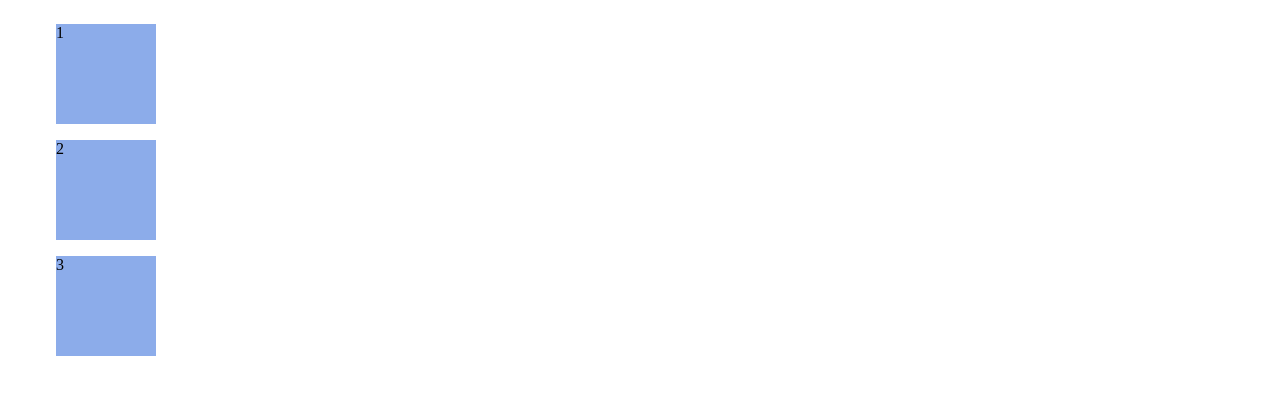
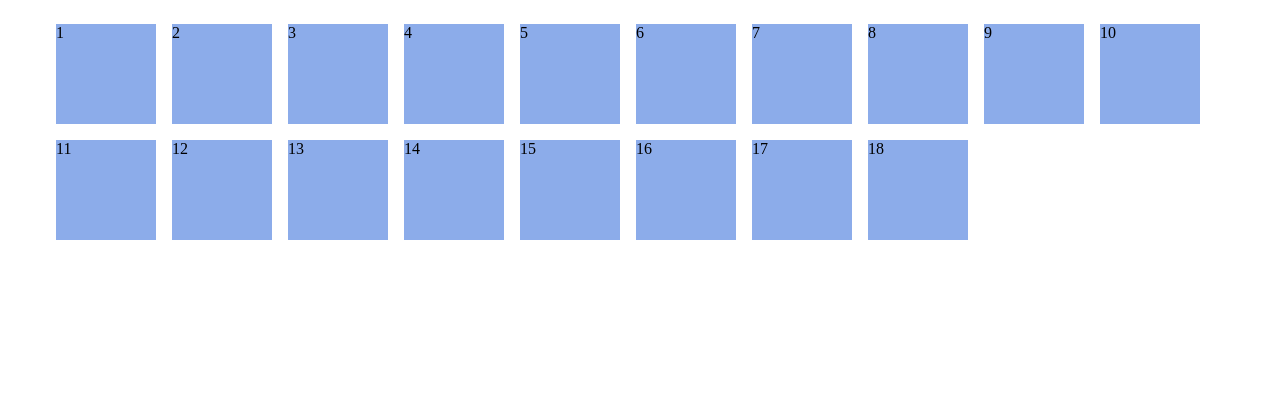
Before and after one commit to bhirmbani/coba-flexbox, a plain HTML site: page index.html in a window 1280 px wide. Drawn offline with Linux system fonts and the light colour scheme.

Commit message:
flex-wrap

```diff
--- a/index.html
+++ b/index.html
@@ -12,6 +12,21 @@
     <li class="child">1</li>
     <li class="child">2</li>
     <li class="child">3</li>
+    <li class="child">4</li>
+    <li class="child">5</li>
+    <li class="child">6</li>
+    <li class="child">7</li>
+    <li class="child">8</li>
+    <li class="child">9</li>
+    <li class="child">10</li>
+    <li class="child">11</li>
+    <li class="child">12</li>
+    <li class="child">13</li>
+    <li class="child">14</li>
+    <li class="child">15</li>
+    <li class="child">16</li>
+    <li class="child">17</li>
+    <li class="child">18</li>
   </ul>
 </body>
 </html>
--- a/style.css
+++ b/style.css
@@ -1,7 +1,8 @@
 .parent {
   display: flex;
   list-style: none;
-  flex-direction: column;
+  flex-direction: row;
+  flex-wrap: wrap;
 }
 
 .child {
```
